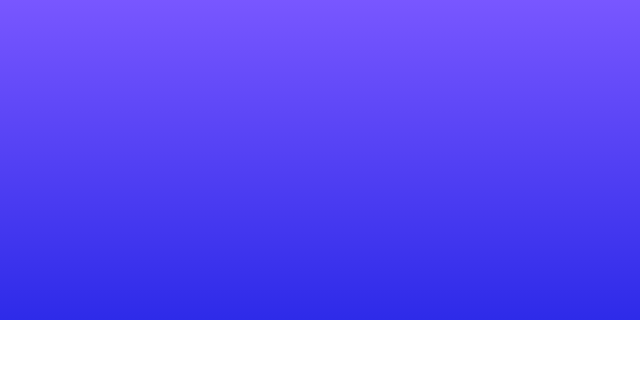
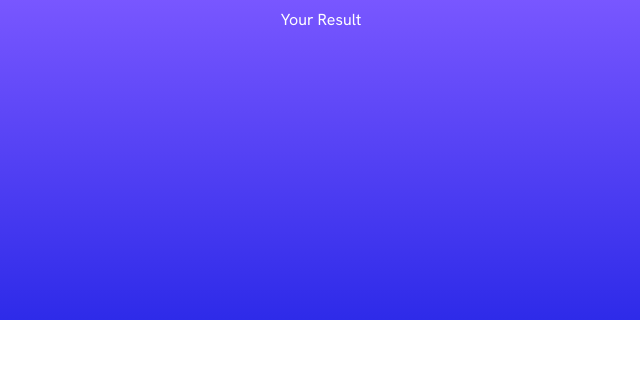
Before and after one commit to maryorwah04/Results-Summary, a plain HTML site: page index.html in a window 1280 px wide. Shown: the top 370 px of the page, 319-959 px from the left. Drawn offline with nearby package versions, Linux system fonts and the light colour scheme.

Commit message:
link font

```diff
--- a/index.html
+++ b/index.html
@@ -12,8 +12,8 @@
 <body>
   <section class="container-fluid">
     <main class="h-100 d-flex flex-column">
-      <div class="header">
-
+      <div class="header p-2">
+        Your Result
       </div>
       <div class="body">
 
--- a/style.css
+++ b/style.css
@@ -1,3 +1,12 @@
+@font-face {
+    font-family: "CustomFont";
+    src: url("assets/fonts/HankenGrotesk-VariableFont_wght.ttf") format("truetype");
+}
+
+:root {
+    --default-font: "CustomFont", Arial, Helvetica, sans-serif;
+}
+
 body {
     margin: 0;
     padding: 0;
@@ -13,6 +22,9 @@ main {
 
 .header {
     height: 40%;
+    color: #fff;
+    font-family: var(--default-font);
+    text-align: center;
     background: linear-gradient(hsl(252, 100%, 67%), hsl(241, 81%, 54%));
     border-radius: 0 0 15px 15px;
 }
```
